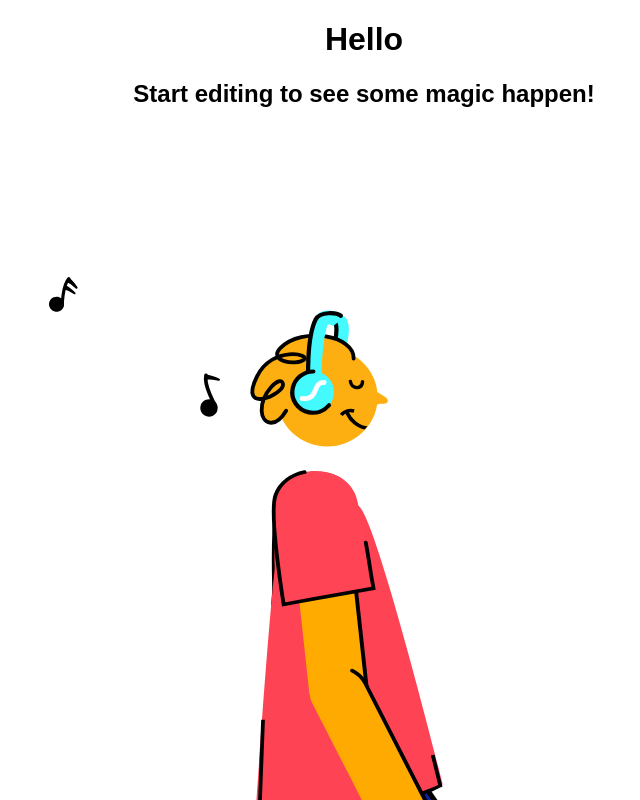
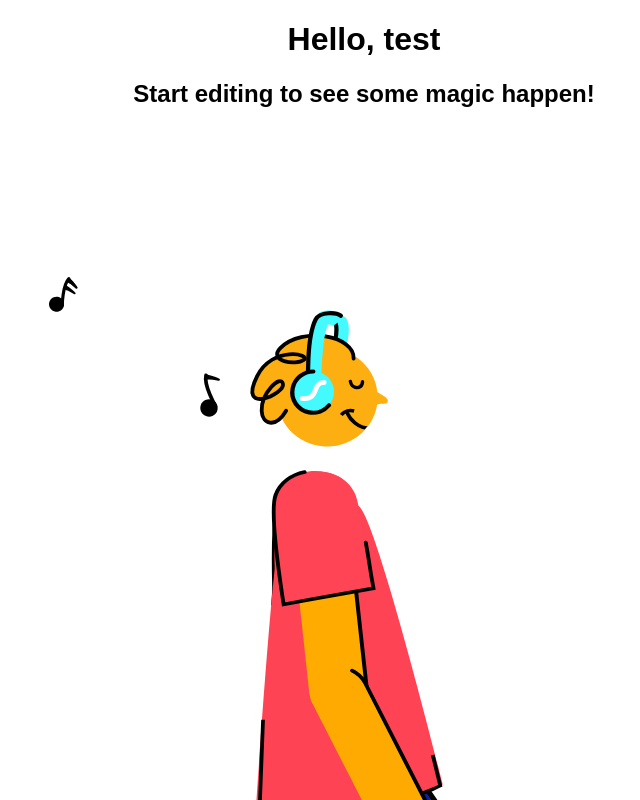
Before and after one commit to oioliv/lottie, a React (Create React App) app: page / in a window 1280 px wide. Shown: the top 800 px of the page, without its empty margins (276-916 px from the left). Built offline with nearby package versions, Linux system fonts and the light colour scheme.

Commit message:
Update App.tsx

```diff
--- a/src/App.tsx
+++ b/src/App.tsx
@@ -4,7 +4,7 @@ import "./styles.css";
 export default function App() {
   return (
     <div className="App">
-      <h1>Hello</h1>
+      <h1>Hello, test</h1>
       <h2>Start editing to see some magic happen!</h2>
       <Example />
     </div>
```
